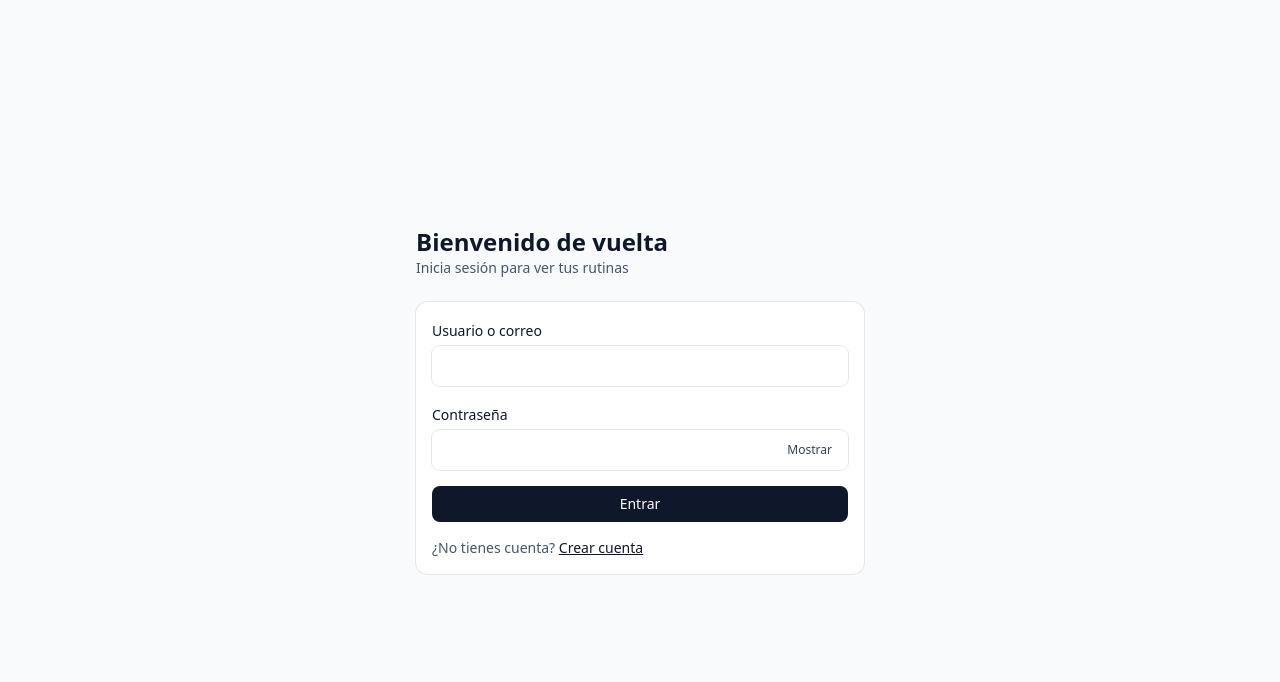
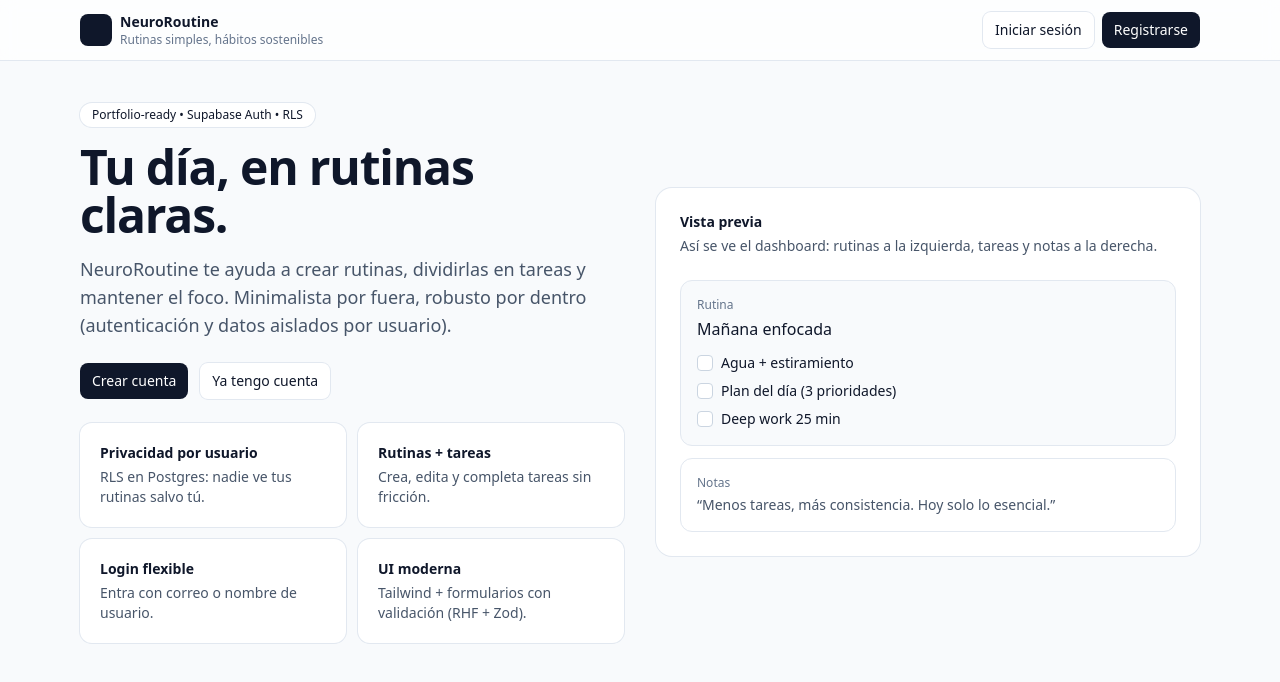
Before and after one commit to TomasPosada0626/Neuroroutine, a React (Vite) app in the folder frontend/: page / in a window 1280 px wide. Before the commit this address led to /login. Shown: the top 682 px of the page. Built offline with nearby package versions, Linux system fonts and the light colour scheme; no server answers.

Commit message:
Auth: Google OAuth + landing page

```diff
--- a/frontend/src/app/App.tsx
+++ b/frontend/src/app/App.tsx
@@ -3,6 +3,7 @@
 import { useAuth } from '@/features/auth/authStore'
 import { RequireAuth } from '@/features/auth/RequireAuth'
 import { DashboardPage } from '@/pages/DashboardPage'
+import { LandingPage } from '@/pages/LandingPage'
 import { LoginPage } from '@/pages/LoginPage'
 import { RegisterPage } from '@/pages/RegisterPage'
 
@@ -22,7 +23,7 @@
 
   return (
     <Routes>
-      <Route path="/" element={<Navigate to="/app" replace />} />
+      <Route path="/" element={<LandingPage />} />
       <Route path="/login" element={<LoginPage />} />
       <Route path="/register" element={<RegisterPage />} />
 
@@ -30,7 +31,7 @@
         <Route path="/app" element={<DashboardPage />} />
       </Route>
 
-      <Route path="*" element={<Navigate to="/app" replace />} />
+      <Route path="*" element={<Navigate to="/" replace />} />
     </Routes>
   )
 }
--- a/frontend/src/features/auth/authStore.ts
+++ b/frontend/src/features/auth/authStore.ts
@@ -9,6 +9,7 @@
 
   init: () => Promise<() => void>
   signInWithPassword: (identifier: string, password: string) => Promise<void>
+  signInWithGoogle: () => Promise<void>
   signUpWithPassword: (params: {
     email: string
     password: string
@@ -27,13 +28,21 @@
 
   if (!email) return
 
+  const { data: existing } = await supabase
+    .from('profiles')
+    .select('username')
+    .eq('id', user.id)
+    .maybeSingle()
+
+  const resolvedUsername = username ?? existing?.username ?? `user_${user.id.slice(0, 8)}`
+
   await supabase
     .from('profiles')
     .upsert(
       {
         id: user.id,
         email,
-        username: username ?? email.split('@')[0],
+        username: resolvedUsername,
         first_name: firstName,
         last_name: lastName,
       },
@@ -96,6 +105,18 @@
     if (error) throw error
   },
 
+  signInWithGoogle: async () => {
+    set({ loading: true })
+    const { error } = await supabase.auth.signInWithOAuth({
+      provider: 'google',
+      options: {
+        redirectTo: `${window.location.origin}/app`,
+      },
+    })
+    set({ loading: false })
+    if (error) throw error
+  },
+
   signUpWithPassword: async ({ email, password, username, firstName, lastName }) => {
     set({ loading: true })
     const { data, error } = await supabase.auth.signUp({
--- /dev/null
+++ b/frontend/src/pages/LandingPage.tsx
@@ -0,0 +1,122 @@
+import { Link } from 'react-router-dom'
+import { Card } from '@/shared/ui'
+
+const primaryLinkClass =
+  'inline-flex items-center justify-center rounded-lg px-3 py-2 text-sm font-medium transition focus:outline-none focus:ring-2 focus:ring-slate-400 bg-slate-900 text-white hover:bg-slate-800'
+
+const secondaryLinkClass =
+  'inline-flex items-center justify-center rounded-lg px-3 py-2 text-sm font-medium transition focus:outline-none focus:ring-2 focus:ring-slate-400 bg-white text-slate-900 ring-1 ring-slate-200 hover:bg-slate-50'
+
+export function LandingPage() {
+  return (
+    <div className="min-h-dvh bg-slate-50 text-slate-900">
+      <header className="sticky top-0 z-10 border-b border-slate-200 bg-white/70 backdrop-blur">
+        <div className="mx-auto flex max-w-6xl items-center justify-between px-4 py-3">
+          <div className="flex items-center gap-2">
+            <div className="h-8 w-8 rounded-lg bg-slate-900" />
+            <div className="leading-tight">
+              <div className="text-sm font-semibold">NeuroRoutine</div>
+              <div className="text-xs text-slate-500">Rutinas simples, hábitos sostenibles</div>
+            </div>
+          </div>
+
+          <div className="flex items-center gap-2">
+            <Link to="/login" className={secondaryLinkClass}>
+              Iniciar sesión
+            </Link>
+            <Link to="/register" className={primaryLinkClass}>
+              Registrarse
+            </Link>
+          </div>
+        </div>
+      </header>
+
+      <main className="mx-auto max-w-6xl px-4 py-10">
+        <div className="grid gap-8 lg:grid-cols-2 lg:items-center">
+          <div>
+            <div className="inline-flex items-center rounded-full bg-white px-3 py-1 text-xs ring-1 ring-slate-200">
+              Portfolio-ready • Supabase Auth • RLS
+            </div>
+            <h1 className="mt-4 text-4xl font-semibold tracking-tight sm:text-5xl">
+              Tu día, en rutinas claras.
+            </h1>
+            <p className="mt-4 text-base text-slate-600 sm:text-lg">
+              NeuroRoutine te ayuda a crear rutinas, dividirlas en tareas y mantener el foco. Minimalista por fuera,
+              robusto por dentro (autenticación y datos aislados por usuario).
+            </p>
+
+            <div className="mt-6 flex flex-wrap items-center gap-3">
+              <Link to="/register" className={primaryLinkClass}>
+                Crear cuenta
+              </Link>
+              <Link to="/login" className={secondaryLinkClass}>
+                Ya tengo cuenta
+              </Link>
+            </div>
+
+            <div className="mt-6 grid gap-3 sm:grid-cols-2">
+              <Card className="p-5">
+                <div className="text-sm font-semibold">Privacidad por usuario</div>
+                <div className="mt-1 text-sm text-slate-600">
+                  RLS en Postgres: nadie ve tus rutinas salvo tú.
+                </div>
+              </Card>
+              <Card className="p-5">
+                <div className="text-sm font-semibold">Rutinas + tareas</div>
+                <div className="mt-1 text-sm text-slate-600">
+                  Crea, edita y completa tareas sin fricción.
+                </div>
+              </Card>
+              <Card className="p-5">
+                <div className="text-sm font-semibold">Login flexible</div>
+                <div className="mt-1 text-sm text-slate-600">
+                  Entra con correo o nombre de usuario.
+                </div>
+              </Card>
+              <Card className="p-5">
+                <div className="text-sm font-semibold">UI moderna</div>
+                <div className="mt-1 text-sm text-slate-600">
+                  Tailwind + formularios con validación (RHF + Zod).
+                </div>
+              </Card>
+            </div>
+          </div>
+
+          <div className="rounded-2xl bg-white p-6 ring-1 ring-slate-200">
+            <div className="text-sm font-semibold">Vista previa</div>
+            <div className="mt-1 text-sm text-slate-600">
+              Así se ve el dashboard: rutinas a la izquierda, tareas y notas a la derecha.
+            </div>
+            <div className="mt-6 grid gap-3">
+              <div className="rounded-xl border border-slate-200 bg-slate-50 p-4">
+                <div className="text-xs text-slate-500">Rutina</div>
+                <div className="mt-1 font-medium">Mañana enfocada</div>
+                <div className="mt-3 space-y-2">
+                  <div className="flex items-center gap-2 text-sm">
+                    <div className="h-4 w-4 rounded border border-slate-300 bg-white" />
+                    <div>Agua + estiramiento</div>
+                  </div>
+                  <div className="flex items-center gap-2 text-sm">
+                    <div className="h-4 w-4 rounded border border-slate-300 bg-white" />
+                    <div>Plan del día (3 prioridades)</div>
+                  </div>
+                  <div className="flex items-center gap-2 text-sm">
+                    <div className="h-4 w-4 rounded border border-slate-300 bg-white" />
+                    <div>Deep work 25 min</div>
+                  </div>
+                </div>
+              </div>
+
+              <div className="rounded-xl border border-slate-200 bg-white p-4">
+                <div className="text-xs text-slate-500">Notas</div>
+                <div className="mt-1 text-sm text-slate-600">
+                  “Menos tareas, más consistencia. Hoy solo lo esencial.”
+                </div>
+              </div>
+            </div>
+          </div>
+        </div>
+      </main>
+    </div>
+  )
+}
--- a/frontend/src/pages/LoginPage.tsx
+++ b/frontend/src/pages/LoginPage.tsx
@@ -6,7 +6,7 @@
 import { Button, Card, Input, PasswordInput } from '@/shared/ui'
 
 export function LoginPage() {
-  const { session, signInWithPassword } = useAuth()
+  const { session, signInWithPassword, signInWithGoogle } = useAuth()
   const navigate = useNavigate()
   const location = useLocation()
   const from = (location.state as { from?: string } | null)?.from ?? '/app'
@@ -37,6 +37,29 @@
 
         <Card>
           <form className="space-y-4" onSubmit={onSubmit}>
+            <Button
+              type="button"
+              variant="secondary"
+              className="w-full"
+              onClick={async () => {
+                try {
+                  await signInWithGoogle()
+                } catch (e) {
+                  form.setError('root', {
+                    message: e instanceof Error ? e.message : 'Google login failed',
+                  })
+                }
+              }}
+            >
+              Continuar con Google
+            </Button>
+
+            <div className="flex items-center gap-3">
+              <div className="h-px flex-1 bg-slate-200" />
+              <div className="text-xs text-slate-500">o</div>
+              <div className="h-px flex-1 bg-slate-200" />
+            </div>
+
             <div className="space-y-1">
               <label className="text-sm font-medium">Usuario o correo</label>
               <Input autoComplete="username" {...form.register('identifier')} />
--- a/frontend/src/pages/RegisterPage.tsx
+++ b/frontend/src/pages/RegisterPage.tsx
@@ -6,7 +6,7 @@
 import { Button, Card, Input, PasswordInput } from '@/shared/ui'
 
 export function RegisterPage() {
-  const { session, signUpWithPassword } = useAuth()
+  const { session, signUpWithPassword, signInWithGoogle } = useAuth()
   const navigate = useNavigate()
 
   const form = useForm<RegisterValues>({
@@ -54,6 +54,29 @@
 
         <Card>
           <form className="space-y-4" onSubmit={onSubmit}>
+            <Button
+              type="button"
+              variant="secondary"
+              className="w-full"
+              onClick={async () => {
+                try {
+                  await signInWithGoogle()
+                } catch (e) {
+                  form.setError('root', {
+                    message: e instanceof Error ? e.message : 'Google login failed',
+                  })
+                }
+              }}
+            >
+              Registrarme con Google
+            </Button>
+
+            <div className="flex items-center gap-3">
+              <div className="h-px flex-1 bg-slate-200" />
+              <div className="text-xs text-slate-500">o</div>
+              <div className="h-px flex-1 bg-slate-200" />
+            </div>
+
             <div className="space-y-1">
               <label className="text-sm font-medium">Nombre</label>
               <Input autoComplete="given-name" {...form.register('firstName')} />
```
Also changed, not shown: 1 other file (tests, documents, lock files or other folders).
